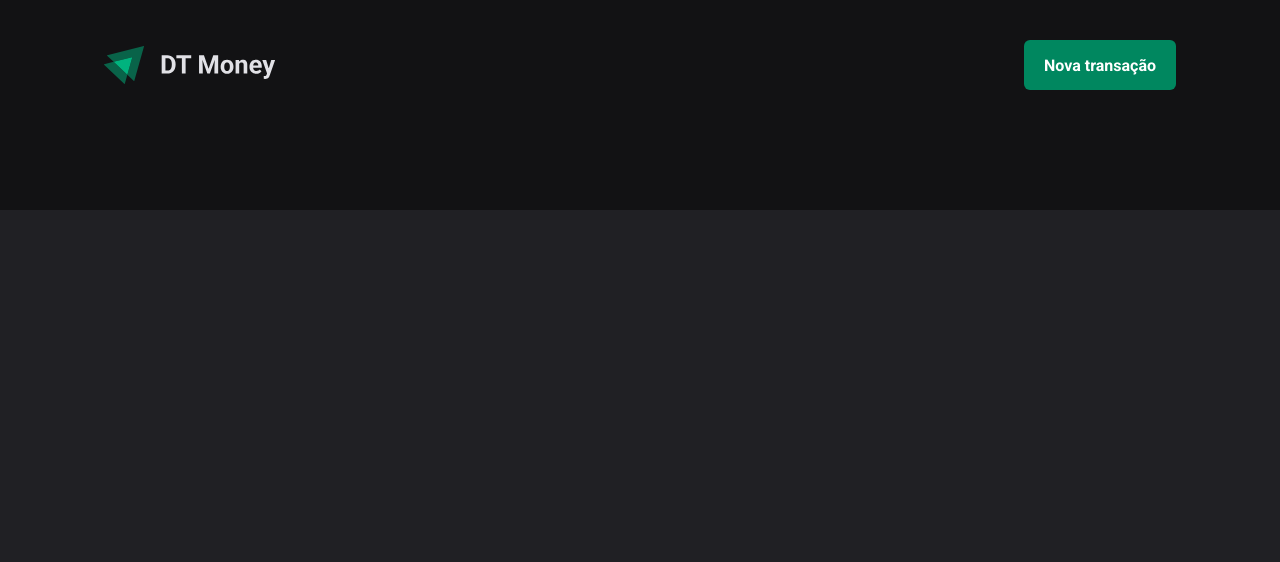
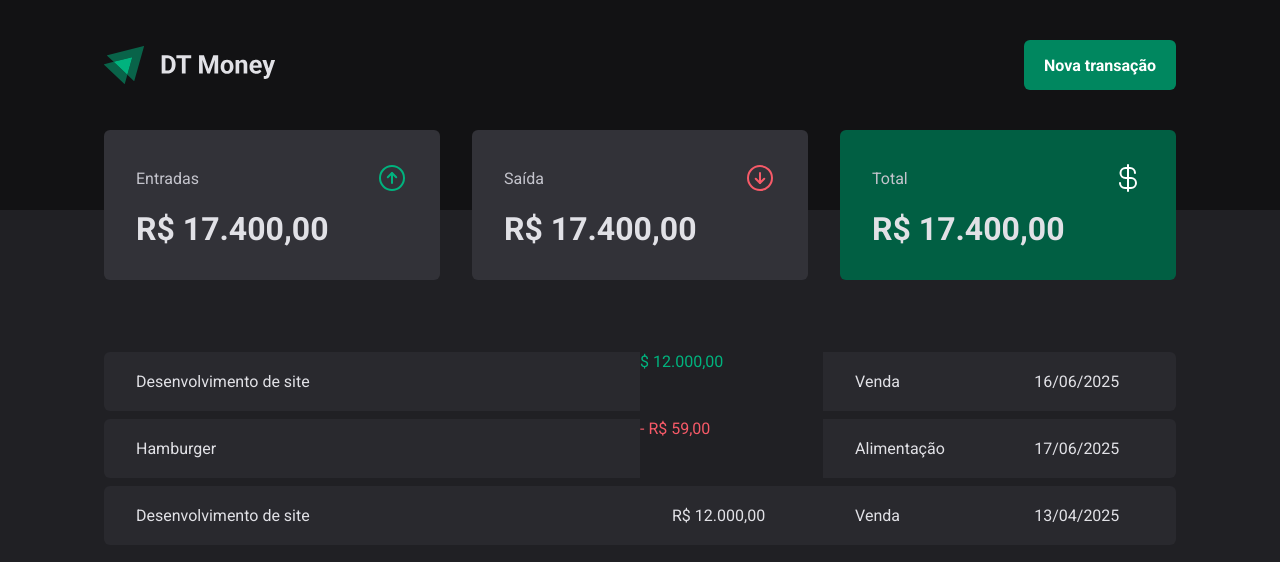
Before and after one commit to salesmiguelz/dt-money-react, a React (Vite) app: page / in a window 1280 px wide. Shown: the top 562 px of the page. Built offline with nearby package versions, Linux system fonts and the light colour scheme.

Commit message:
feat: transactions component

```diff
--- a/package.json
+++ b/package.json
@@ -10,6 +10,7 @@
     "preview": "vite preview"
   },
   "dependencies": {
+    "phosphor-react": "^1.4.1",
     "react": "^19.1.0",
     "react-dom": "^19.1.0",
     "styled-components": "^6.1.19"
--- a/src/pages/Transactions/index.tsx
+++ b/src/pages/Transactions/index.tsx
@@ -1,9 +1,43 @@
 import { Header } from "./components/Header";
+import { Summary } from "./components/Summary";
+import { PriceHighLight, TransactionsContainer, TransactionsTable } from "./styles";
 
 export function Transactions() {
     return (
         <div>
             <Header />
+            <Summary />
+
+            <TransactionsContainer>
+                <TransactionsTable>
+                    <tbody>
+                        <tr>
+                            <td width='50%'>Desenvolvimento de site</td>
+                            <PriceHighLight variant="income">
+                                $ 12.000,00
+                            </PriceHighLight>
+                            <td>Venda</td>
+                            <td>16/06/2025</td>
+                        </tr>
+
+                        <tr>
+                            <td width='50%'>Hamburger</td>
+                            <PriceHighLight variant="outcome">
+                                - R$ 59,00
+                            </PriceHighLight>
+                            <td>Alimentação</td>
+                            <td>17/06/2025</td>
+                        </tr>
+
+                        <tr>
+                            <td width='50%'>Desenvolvimento de site</td>
+                            <td>R$ 12.000,00</td>
+                            <td>Venda</td>
+                            <td>13/04/2025</td>
+                        </tr>
+                    </tbody>
+                </TransactionsTable>
+            </TransactionsContainer>
         </div>
     )
 }
--- a/src/pages/Transactions/styles.ts
+++ b/src/pages/Transactions/styles.ts
@@ -0,0 +1,39 @@
+import styled from "styled-components";
+
+interface PriceHighLightProps {
+    variant: 'income' | 'outcome';
+}
+
+export const TransactionsContainer = styled.main`
+    width: 100%;
+    max-width: 1120px;
+
+    margin: 4rem auto 0;
+    padding: 0 1.5rem;
+`
+
+export const TransactionsTable = styled.table`
+    width: 100%;
+    border-collapse: separate;
+    border-spacing: 0 0.5rem;
+
+    td{
+        padding: 1.25rem 2rem;
+        background: ${props => props.theme['gray-700']};
+
+        &:first-child{
+            border-top-left-radius: 6px;
+            border-bottom-left-radius: 6px;
+        }
+
+        &:last-child{
+            border-top-right-radius: 6px;
+            border-bottom-right-radius: 6px;
+        }
+    }
+`
+
+
+export const PriceHighLight = styled.span<PriceHighLightProps>`
+    color: ${props => props.variant === 'income' ? props.theme['green-300'] : props.theme['red-300']}
+`
```
Also changed, not shown: 1 other file (tests, documents, lock files or other folders).
